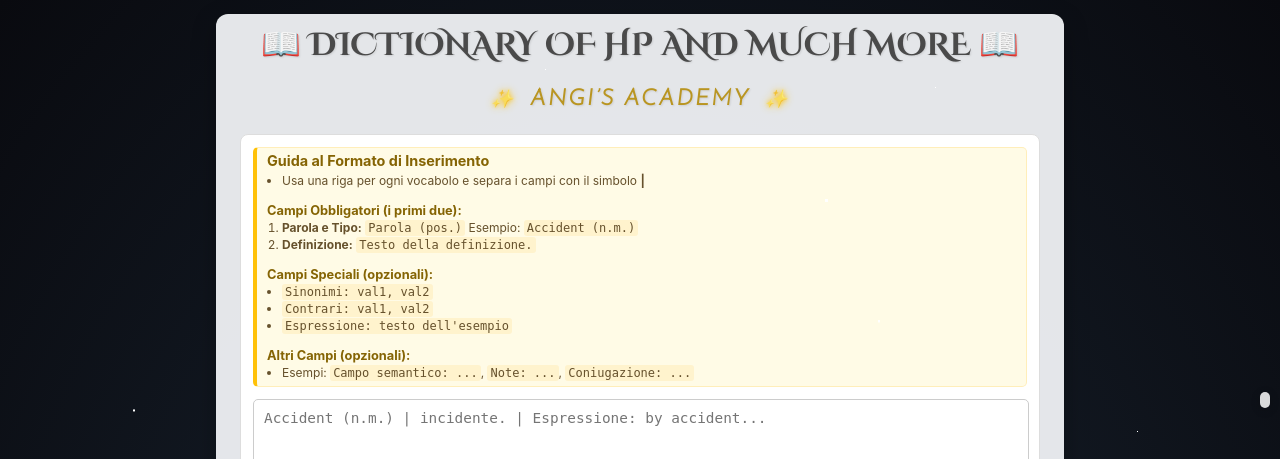
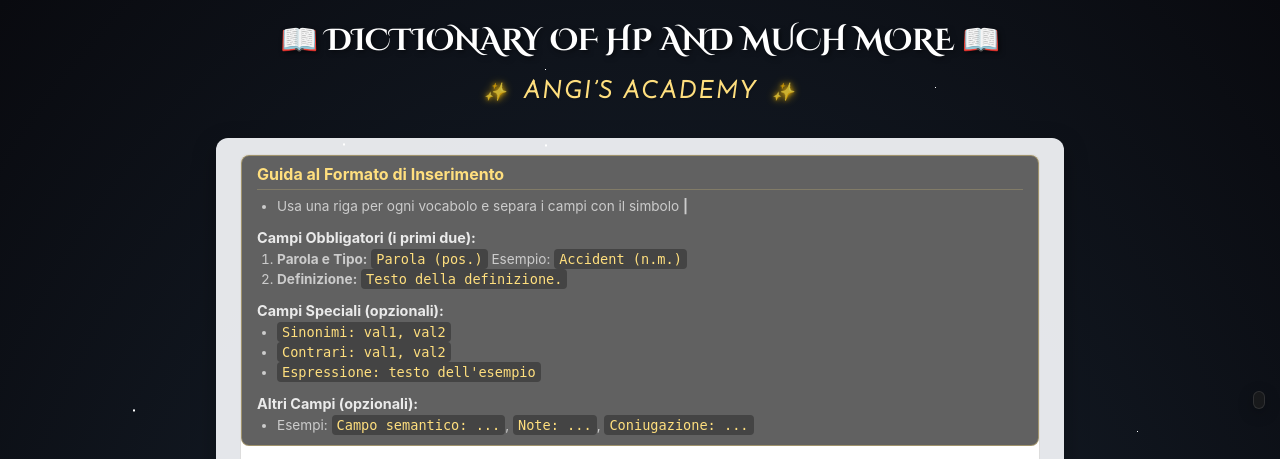
Before and after one commit to p3pp304/dizionario-online-app, a Flask app: page / in a window 1280 px wide. Shown: the top 459 px of the page. Run offline with Flask 3, Linux system fonts and the light colour scheme; data that the repository does not hold is empty; parts of the project's set-up code (start-up, migrations or seed data) failed here and were passed over.

Commit message:
nuovo sfondo

```diff
--- a/static/script.js
+++ b/static/script.js
@@ -6,6 +6,7 @@
     const bulkMessageArea = document.getElementById('bulk-message-area');
     const bulkInput = document.getElementById('bulk-input');
     const alphabetIndex = document.getElementById('alphabet-index');
+    const searchBar = document.getElementById('search-bar');
 
     // Elementi del Pop-up
     const modalOverlay = document.getElementById('password-modal');
@@ -106,6 +107,34 @@
             showMessage('Impossibile caricare il dizionario. Server non attivo?', 'error');
         }
     }
+
+    // === GESTIONE DELLA BARRA DI RICERCA (FILTRO IN TEMPO REALE) ===
+if (searchBar) {
+    searchBar.addEventListener('input', () => {
+        const searchTerm = searchBar.value.toLowerCase().trim();
+        const tuttiIVocaboli = document.querySelectorAll('#dictionary-section .vocabolo');
+        const tutteLeSezioni = document.querySelectorAll('#dictionary-section .section-letter');
+
+        tuttiIVocaboli.forEach(boxVocabolo => {
+            const testoDelBox = boxVocabolo.textContent.toLowerCase();
+            boxVocabolo.style.display = testoDelBox.includes(searchTerm) ? '' : 'none';
+        });
+
+        // Nasconde i titoli delle sezioni che rimangono vuote
+        tutteLeSezioni.forEach(sezione => {
+            let haVocaboliVisibili = false;
+            let nextElement = sezione.nextElementSibling;
+            while(nextElement && nextElement.classList.contains('vocabolo')) {
+                if (nextElement.style.display !== 'none') {
+                    haVocaboliVisibili = true;
+                    break;
+                }
+                nextElement = nextElement.nextElementSibling;
+            }
+            sezione.style.display = haVocaboliVisibili || !searchTerm ? '' : 'none';
+        });
+    });
+}
 
     // === 3. GESTIONE DEL POP-UP E DELL'INVIO DATI ===
 
--- a/static/style.css
+++ b/static/style.css
@@ -211,6 +211,7 @@
     background: radial-gradient(ellipse at bottom, #1B2735 0%, #090A0F 100%);
     height: 100vh;
     overflow: hidden;
+    overflow-y: auto;
 }
 
 /* --- Layout Contenitore (Invariato) --- */
@@ -222,24 +223,28 @@
     border-radius: 12px;
     box-shadow: 0 8px 24px rgba(0, 0, 0, 0.3);
     height: calc(100vh - 2rem);
-    overflow-y: auto;
+
 }
 
 /* --- Stili Intestazione e Form --- */
-header { text-align: center; margin-bottom: 0.3rem; }
+header {
+    text-align: center;
+    padding: 0rem 1rem -3rem 1rem; /* Spazio sopra e sotto */
+    position: relative; /* Per z-index e per non essere coperto dalle stelle */
+    z-index: 10;
+    color: #f0f2f5; /* Testo chiaro per essere visibile sullo sfondo stellato */
+}
 header h1 {
-    font-family: 'Cinzel Decorative', cursive;
-    font-size: 2rem;
-    color: #4a4a4a; margin-top: -6px;
-    text-shadow: 1px 1px 2px rgba(0,0,0,0.1);
+    font-family: 'Cinzel Decorative', cursive; font-size: 1.9rem;
+    color: #FFF; /* Testo bianco */
+    text-shadow: 2px 2px 5px rgba(0,0,0,0.5);
     white-space: nowrap;
 }
 
 /* === MODIFICHE PER LE STELLE === */
 header h2 {
-    font-family: 'Josefin Sans', sans-serif;
-    font-weight: 700; font-style: italic; font-size: 1.4rem;
-    color: #b99521; margin-top: -100px; letter-spacing: 2px;
+    font-family: 'Josefin Sans', sans-serif; font-weight: 700; font-style: italic;
+    font-size: 1.5rem; color: #ffdf7e; margin-top: -100px; letter-spacing: 2px;
     text-shadow: 1px 1px 2px rgba(0,0,0,0.1);
     position: relative; /* Indispensabile per posizionare le stelle */
     display: inline-block; /* Per contenere correttamente le stelle */
@@ -267,19 +272,86 @@
 /* === FINE MODIFICHE PER LE STELLE === */
 
 
-#bulk-form-section { background: #ffffff; padding: 0.75rem; border-radius: 8px; margin-bottom: 1.2rem; border: 1px solid #ddd; }
+#bulk-form-section { background: #ffffff; padding: 0rem; border-radius: 8px; margin-bottom: 1.2rem; border: 1px solid #ddd; }
 
 /* === MODIFICHE ALLA GUIDA (RIMPICCIOLITA ANCORA) === */
-.instructions { background-color: #fffbe6; border: 1px solid #ffeeba; border-left: 4px solid #ffc107; padding: 4px 10px; margin-bottom: 0.75rem; border-radius: 5px; }
-.instructions p { margin-top: 8px; margin-bottom: 2px; font-weight: bold; color: #856404; font-size: 0.8em; }
-.instructions h3 { margin-top: 0; margin-bottom: 4px; font-weight: bold; color: #856404; font-size: 0.9em; }
-.instructions ul, .instructions ol { margin-top: 0; margin-bottom: 0; padding-left: 15px; font-size: 0.75rem; color: #66512c; }
-.instructions li { margin-bottom: 2px; }
-.instructions code { background-color: #fff3cd; padding: 1px 3px; border-radius: 3px; }
+.instructions {
+    background-color: rgba(30, 30, 30, 0.7); /* Sfondo scuro semi-trasparente */
+    backdrop-filter: blur(8px); /* Effetto vetro smerigliato */
+    border: 1px solid rgba(255, 223, 126, 0.4); /* Bordo dorato semi-trasparente */
+    padding: 8px 15px;
+    margin-bottom: 1rem;
+    border-radius: 8px;
+}
+
+.instructions h3 {
+    margin: 0 0 8px 0;
+    font-size: 1rem; /* Dimensione leggermente aumentata */
+    color: #ffdf7e; /* Testo color oro luminoso */
+    border-bottom: 1px solid rgba(255, 223, 126, 0.2); /* Sottile linea di separazione */
+    padding-bottom: 5px;
+}
+
+.instructions p {
+    margin: 10px 0 2px 0;
+    font-size: 0.9rem; /* Dimensione aumentata per leggibilità */
+    color: #EAEAEA; /* Testo principale chiaro */
+    font-weight: bold;
+}
+
+.instructions ul, .instructions ol {
+    margin: 5px 0 0 0;
+    padding-left: 20px;
+    font-size: 0.85rem; /* Dimensione aumentata */
+    color: #ccc; /* Testo secondario grigio chiaro */
+}
+
+.instructions li {
+    margin-bottom: 4px;
+}
+
+.instructions code {
+    background-color: rgba(0, 0, 0, 0.3); /* Sfondo scuro per il codice */
+    color: #ffdf7e; /* Testo del codice color oro */
+    padding: 2px 5px;
+    border-radius: 4px;
+}
 /* === FINE MODIFICHE ALLA GUIDA === */
 
-textarea { width: calc(100% - 20px); padding: 10px; margin-bottom: 10px; border: 1px solid #ccc; border-radius: 5px; font-size: 0.9rem; font-family: monospace; resize: vertical; }
-textarea:focus { outline: none; border-color: #ffc107; box-shadow: 0 0 0 2px rgba(255, 193, 7, 0.25); }
+textarea {
+    width: calc(100% - 24px); /* Calcolo corretto per il padding */
+    padding: 12px;
+    margin-bottom: 10px;
+
+    /* Applichiamo lo sfondo stellato */
+    background: #000 url(https://www.script-tutorials.com/demos/360/images/stars.png) repeat top center;
+    background-size: cover;
+
+    color: white; /* Testo bianco */
+
+    border: 2px solid #b99521; /* Bordo color oro */
+    border-radius: 8px;
+
+    font-size: 0.9rem;
+    font-family: monospace;
+    resize: vertical;
+
+    /* Ombra interna per dare profondità */
+    box-shadow: inset 0 0 10px rgba(0,0,0,0.5);
+
+    transition: all 0.2s ease-in-out;
+}
+
+textarea::placeholder {
+    color: rgba(255, 255, 255, 0.5); /* Placeholder bianco semi-trasparente */
+    font-style: italic;
+}
+
+textarea:focus {
+    outline: none;
+    border-color: #ffdf7e; /* Bordo più luminoso quando attiva */
+    box-shadow: inset 0 0 15px rgba(0,0,0,0.5), 0 0 0 3px rgba(255, 193, 7, 0.25); /* Ombra interna + aura esterna */
+}
 button { padding: 12px 25px; background-color: #ffc107; color: #1c1e21; border: none; border-radius: 5px; cursor: pointer; font-size: 1rem; font-weight: bold; text-transform: uppercase; letter-spacing: 1px; transition: all 0.2s ease-in-out; }
 button:hover { background-color: #ffca2c; box-shadow: 0 3px 12px rgba(255, 193, 7, 0.35); transform: translateY(-1px); }
 .message { text-align: center; padding: 8px; margin-top: 8px; border-radius: 5px; display: none; }
@@ -293,13 +365,16 @@
     gap: 0.8rem;
 }
 .section-letter {
-    font-size: 1.7rem;
-    font-weight: bold;
+    font-size: 1.8rem;
     margin-top: 1.5rem;
-    color: #333;
-    border-bottom: 2px solid #ffc107;
-    padding-bottom: 0.25rem;
+    padding-top: 1.5rem; /* Assicurati che sia padding, non margin */
+
+    color: white; /* << MODIFICA CHIAVE */
+
+    border-bottom: 2px solid rgba(255, 223, 126, 0.5);
+    padding-bottom: 0.3rem;
     grid-column: 1 / -1;
+    scroll-margin-top: 80px;
 }
 .vocabolo {
     background: #ffffff;
@@ -332,51 +407,108 @@
     width: auto; /* Il pulsante non occupa più tutta la larghezza */
     padding: 12px 25px; /* Padding orizzontale maggiore */
     flex-grow: 1; /* Fa espandere il pulsante per occupare lo spazio disponibile */
+    background: #000 url(https://www.script-tutorials.com/demos/360/images/stars.png);
     margin-right: 15px; /* Spazio tra pulsante e firma */
+    color: white;
 }
 
 .signature {
     font-size: 0.8rem;
-    color: #888;
+    color: #000 url(https://www.script-tutorials.com/demos/360/images/stars.png);
     white-space: nowrap; /* Impedisce alla firma di andare a capo */
     margin: 0; /* Rimuove i margini di default del paragrafo */
 }
+
+/* --- STILE PER LA BARRA DI RICERCA STICKY --- */
+#search-bar-container {
+    position: sticky;
+    top: 0;
+    z-index: 100;
+    padding: 10px 0;
+    /* Rimuoviamo lo sfondo da qui per renderlo trasparente */
+    background-color: transparent;
+    text-align: center;
+    margin-bottom: 1rem;
+    border-bottom: none; /* Rimuoviamo anche il bordo */
+    backdrop-filter: none; /* E il blur */
+}
+#search-bar {
+    width: 90%;
+    max-width: 750px;
+    padding: 10px 20px; /* Più padding per un look migliore */
+
+    /* Applichiamo lo sfondo stellato */
+    background: #000 url(https://www.script-tutorials.com/demos/360/images/stars.png) repeat top center;
+    background-size: cover; /* Adatta l'immagine per coprire l'area */
+
+    color: white; /* Testo bianco per contrasto */
+
+    border: 1px solid #b99521; /* Bordo color oro */
+    border-radius: 25px; /* Bordi più arrotondati */
+    font-size: 1rem;
+
+    /* Ombre per dare profondità */
+    box-shadow: inset 0 0 10px rgba(0,0,0,0.5), 0 5px 15px rgba(0,0,0,0.3);
+
+    transition: all 0.2s ease-in-out;
+}
+#search-bar::placeholder {
+    color: rgba(255, 255, 255, 0.6); /* Placeholder bianco semi-trasparente */
+    font-style: italic;
+}
+
+#search-bar:focus {
+    outline: none;
+    border-color: #ffdf7e; /* Bordo più luminoso quando attiva */
+    box-shadow: inset 0 0 15px rgba(0,0,0,0.5), 0 5px 20px rgba(0,0,0,0.4), 0 0 0 3px rgba(255, 193, 7, 0.25); /* Aggiunge anche un'aura esterna */
+}
+
 
 /* === STILI PER L'INDICE DELLE LETTERE === */
 #alphabet-index {
     position: fixed;
     top: 50%;
-    right: 10px; /* Distanza dal bordo destro */
-    transform: translateY(-50%); /* Centra verticalmente */
-    background-color: rgba(255, 255, 255, 0.85);
+    right: 15px;
+    transform: translateY(-50%);
+
+    /* === MODIFICHE CHIAVE QUI === */
+    background-color: rgba(30, 30, 30, 0.7); /* Sfondo scuro semi-trasparente */
+    backdrop-filter: blur(8px); /* Effetto vetro smerigliato */
+    border: 1px solid rgba(255, 255, 255, 0.1); /* Bordo sottile chiaro */
+    /* ============================ */
+
     border-radius: 10px;
     padding: 8px 5px;
-    box-shadow: 0 2px 10px rgba(0, 0, 0, 0.2);
+    box-shadow: 0 4px 15px rgba(0, 0, 0, 0.3); /* Ombra più pronunciata */
     display: flex;
-    flex-direction: column; /* Impila le lettere verticalmente */
-    gap: 5px; /* Spazio tra le lettere */
-    z-index: 1000; /* Assicura che sia sopra gli altri elementi */
+    flex-direction: column;
+    gap: 5px;
+    z-index: 1000;
+}
+
+#alphabet-index a:active {
+    background-color: #ffc107; /* Oro più scuro quando cliccato */
+    color: black;
 }
 
 #alphabet-index a.disabled {
-    color: #ccc;
-    pointer-events: none; /* Rende il link non cliccabile */
-    cursor: default;
+    color: #666; /* Manteniamo il grigio per le lettere disabilitate */
+    pointer-events: none;
 }
 
 #alphabet-index a {
     text-decoration: none;
-    color: #333;
+    color: white; /* << LETTERE BIANCHE */
     font-weight: bold;
     font-size: 0.8rem;
     padding: 2px 6px;
     border-radius: 4px;
-    transition: background-color 0.2s, color 0.2s;
+    transition: all 0.2s;
 }
 
 #alphabet-index a:hover {
-    background-color: #ffc107;
-    color: #1c1e21;
+    background-color: #ffdf7e; /* Oro più chiaro al passaggio del mouse */
+    color: black; /* << TESTO NERO */
 }
 
 /* === NUOVA: ANIMAZIONE PER LE STELLE === */
@@ -398,6 +530,7 @@
     /* 1. Layout generale */
     body { overflow-y: auto; }
     .container {
+        background-color: transparent; /* << SFONDO TRASPARENTE */
         margin: 0; padding: 0.5rem;
         border-radius: 0; height: auto; box-shadow: none;
         /* Aggiungiamo un padding in fondo al container stesso */
@@ -410,7 +543,7 @@
 
     /* 3. MODIFICHE AL TITOLO */
     header h1 {
-        font-size: 1.6rem;   /* << AUMENTATO LEGGERMENTE */
+        font-size: 1.8rem;   /* << AUMENTATO LEGGERMENTE */
         white-space: normal;
         line-height: 1.3;
         /* Trucco per mandare "AND" a capo:
@@ -421,7 +554,7 @@
         margin-left: auto;
         margin-right: auto;
     }
-    header h2 { font-size: 1.3rem; }
+    header h2 { font-size: 1.15rem; }
     /* NUOVA REGOLA: Aggiunge spazio a destra per evitare sovrapposizione con l'indice */
         #bulk-form-section {
             padding-right: 45px;
--- a/templates/index.html
+++ b/templates/index.html
@@ -20,13 +20,15 @@
     <div class="stars-small"></div>
     <div class="stars-medium"></div>
     <div class="stars-large"></div>
+    <header>
+                <h1>📖 DICTIONARY OF HP AND MUCH MORE 📖</h1>
+                <h2> ANGI’S ACADEMY </h2>
+            </header>
+
 
     <!-- Nuovo contenitore per migliorare la leggibilità sullo sfondo -->
     <div class="container">
-        <header>
-            <h1>📖 DICTIONARY OF HP AND MUCH MORE 📖</h1>
-            <h2> ANGI’S ACADEMY </h2>
-        </header>
+
 
         <main>
             <!-- SEZIONE DI INSERIMENTO UNICA -->
@@ -69,6 +71,10 @@
                         <button type="submit">Add words</button>
                         <p class="signature">by Giuseppe Fuzio X Gemini</p>
                     </div>
+                    <!-- NUOVO: Barra di Ricerca posizionata qui -->
+                    <div id="search-bar-container">
+                        <input type="search" id="search-bar" placeholder="Cerca vocabolo...">
+                    </div>
                 </form>
 
                 <!-- L'area messaggi va subito dopo il form -->
```
